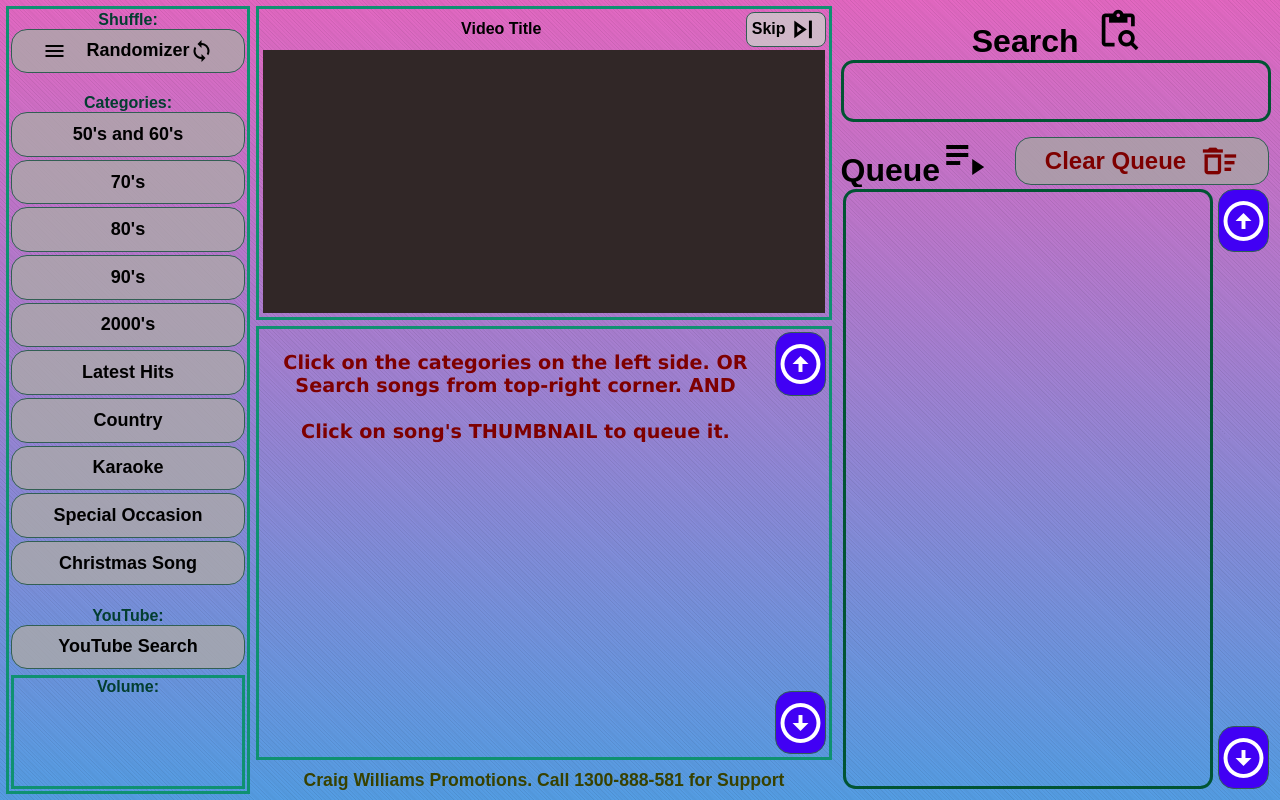
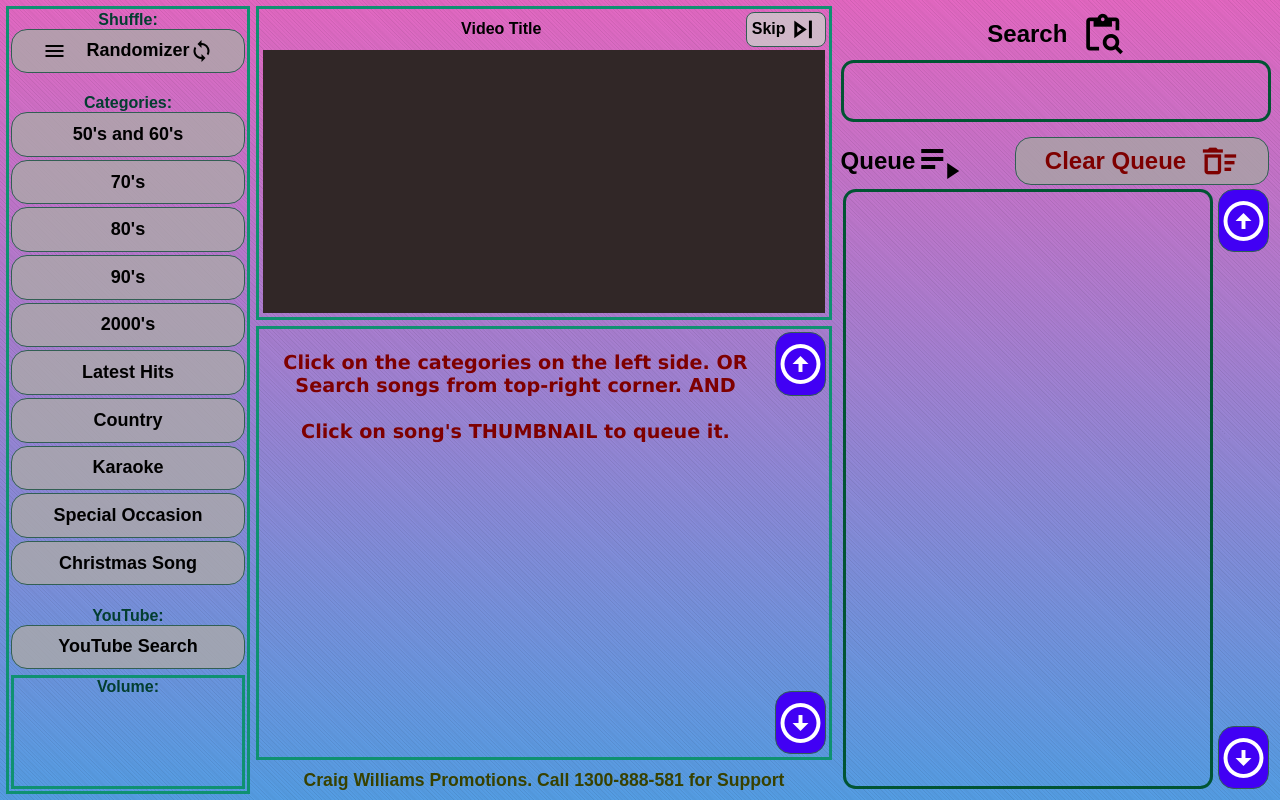
Before and after one commit to sedhain-pankaj/JukeBoxReactJS, a React (Vite) app: page / in a window 1280 px wide. Built offline with nearby package versions, Linux system fonts and the light colour scheme.

Commit message:
search and queue text position

```diff
--- a/src/components/right-block/right-block.module.scss
+++ b/src/components/right-block/right-block.module.scss
@@ -45,8 +45,8 @@
   left: 0px;
   top: 0px;
   right: 60%;
-  display: grid;
-  place-items: center;
+  display: flex;
+  flex-direction: column;
   overflow: hidden;
 }
 .clear_queue_button {
@@ -114,15 +114,18 @@
 //text css for search and queue header
 .search_header_text,
 .queue_header_text {
-  width: 100%;
-  font-size: 2rem;
-  font-weight: bold;
-  text-align: left;
-  white-space: nowrap;
+  font-size: x-large;
+  font-weight: bolder;
+  height: 100%;
   overflow: hidden;
+  display: grid;
+  grid-auto-flow: column;
+  align-content: center;
+  justify-content: start;
+  align-items: center;
 }
 .search_header_text {
-  text-align: center;
+  justify-content: center;
 }
 
 //arrow css for queue list copied over from category block
```
